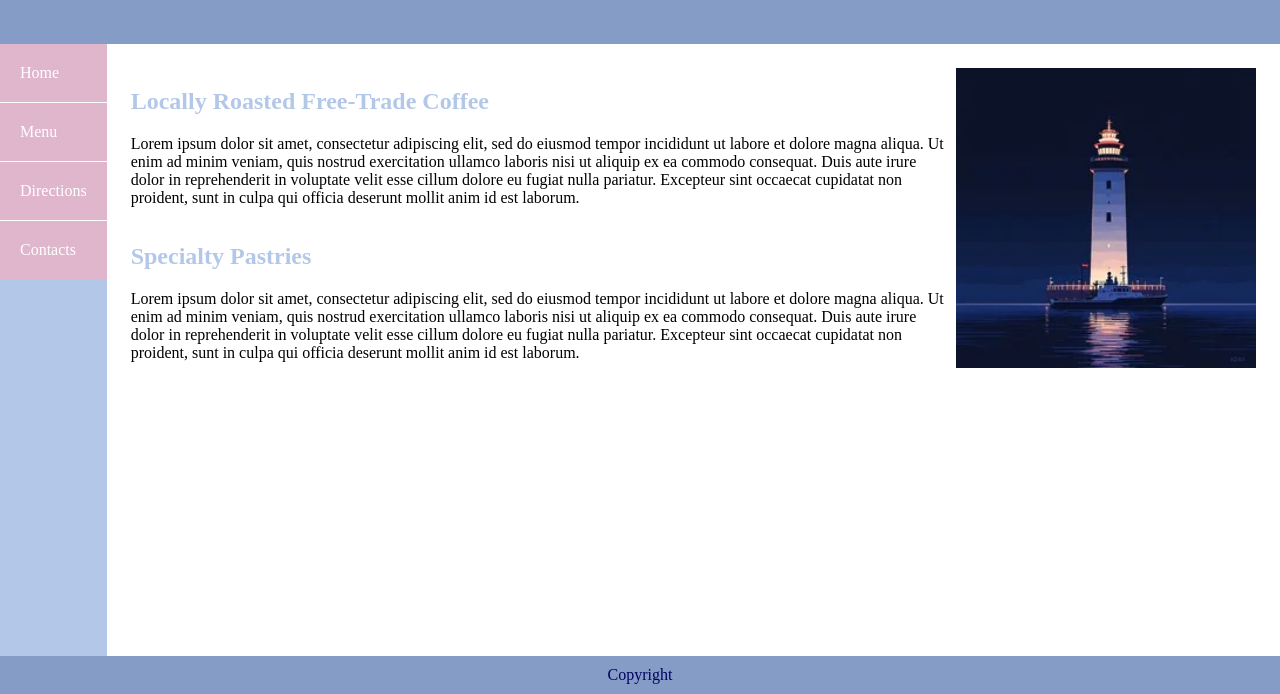
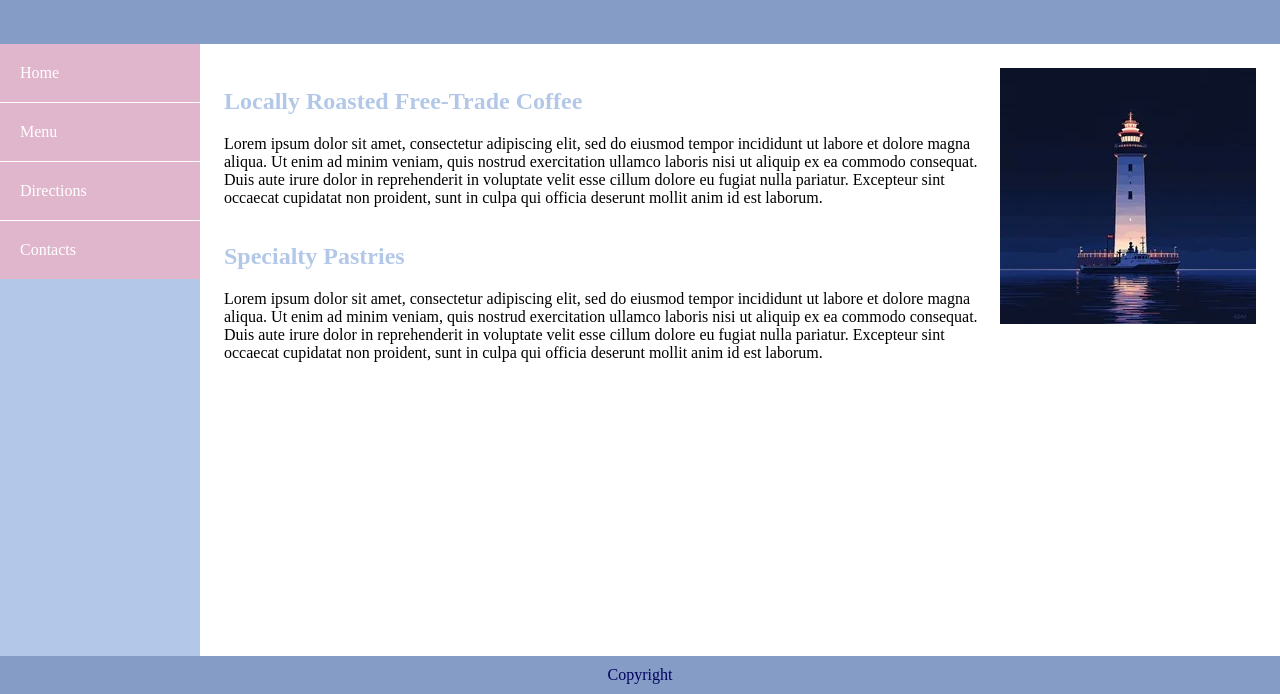
Before and after one commit to nick-lazarev/college-webdev-lab-lighthouse, a plain HTML site: page index.html in a window 1280 px wide. Shown: the part 106-800 px from the top of the page. Drawn offline with Linux system fonts and the light colour scheme.

Commit message:
feat: grid template

```diff
--- a/css/style.css
+++ b/css/style.css
@@ -4,8 +4,8 @@ body {
     margin: 0px;
     background-color: #859cc7;
 
-    display: flex;
-    flex-direction: column;
+    display: grid;
+    grid-template-rows: 150px 1fr min-content;
 }
 
 body * {
@@ -26,32 +26,31 @@ header h1 {
 }
 
 .page-layout {
-    display: flex;
-    flex-direction: row;
-    flex-grow: 1;
+    display: grid;
+    grid-template-columns: 200px 1fr;
 }
 
 @media (max-width: 768px) {
     .page-layout {
-        flex-direction: column;
+        grid-template-columns: none;
+        grid-template-rows: auto 1fr;
     }
 }
 
 nav {
-    width: 200px;
-
     background-color: #b3c8e8;
 
-    display: flex;
-    flex-direction: column;
+    display: grid;
+    grid-template-rows: min-content min-content min-content min-content;
 }
 
 @media (max-width: 768px) {
     nav {
         width: 100%;
 
-        flex-direction: row;
         justify-content: center;
+        grid-template-rows: none;
+        grid-template-columns: min-content min-content min-content min-content;
 
         padding: 10px;
     }
@@ -59,8 +58,9 @@ nav {
 
 @media (max-width: 425px) {
     nav {
-        flex-direction: column;
         padding: 0px;
+        justify-content: inherit;
+        grid-template-columns: none;
     }
 }
 
@@ -108,9 +108,8 @@ nav {
 }
 
 main {
-    display: flex;
-    flex-direction: row;
-    flex-grow: 1;
+    display: grid;
+    grid-template-columns: 1fr auto;
 
     background-color: white;
     color: black;
@@ -119,7 +118,7 @@ main {
 
 @media (max-width: 768px) {
     main {
-        flex-direction: column;
+        grid-template-columns: inherit;
         padding: 16px;
     }
 }
```
